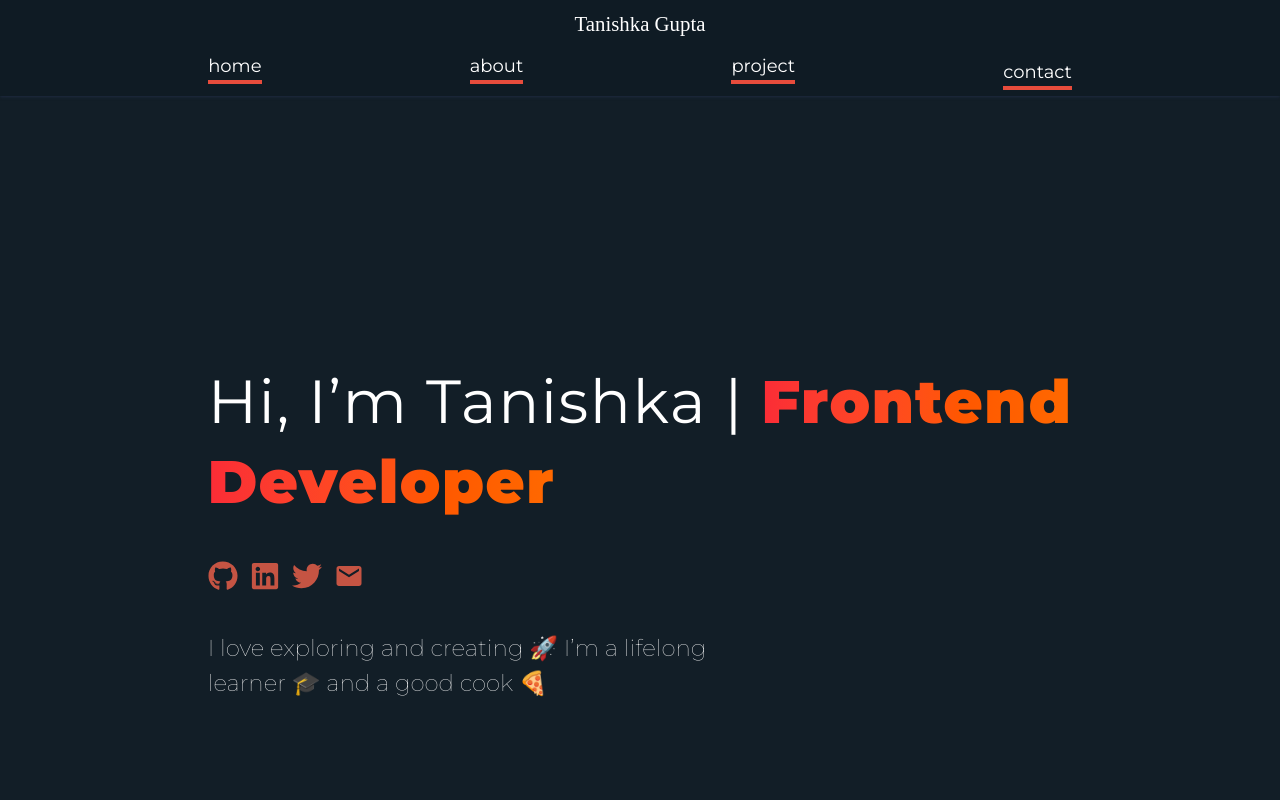
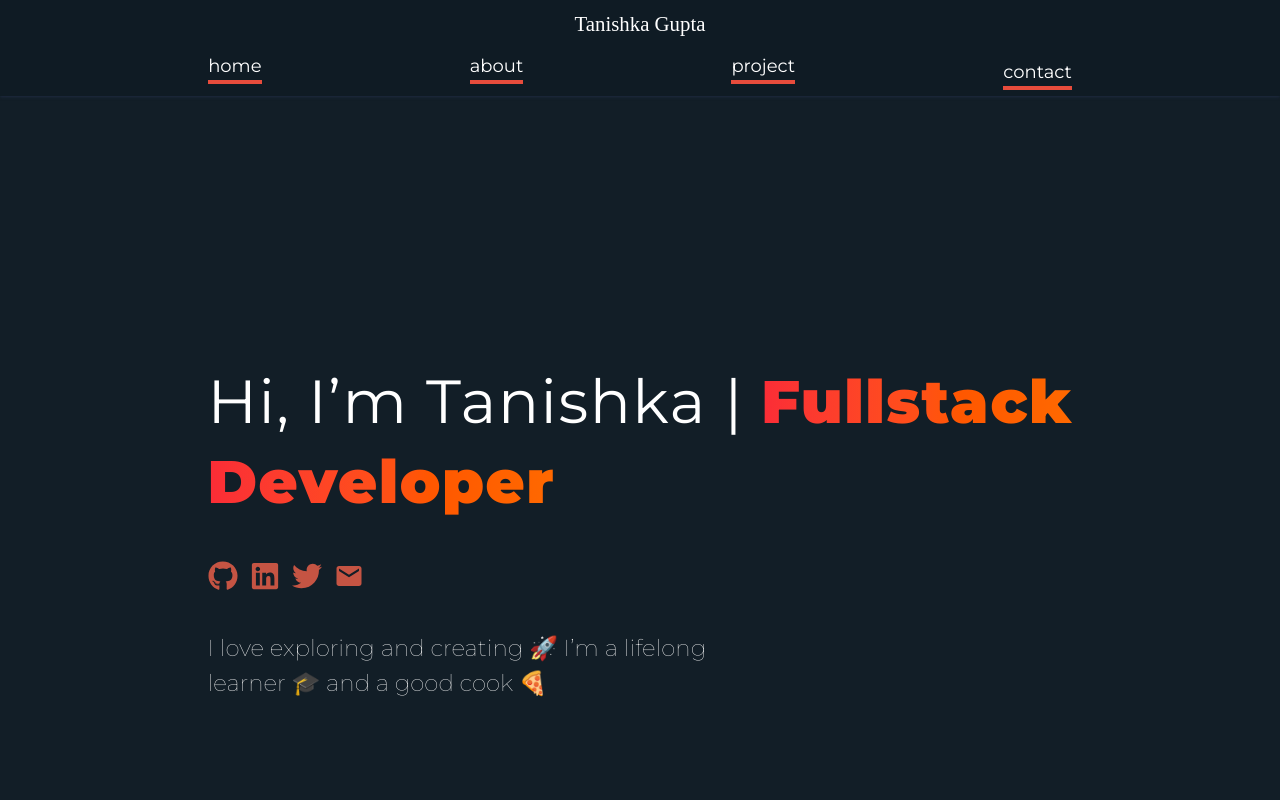
Before and after one commit to Billi007/Portfolio-project, a React (Vite) app in the folder app/: page / in a window 1280 px wide. Shown: the top 800 px of the page. Built offline with nearby package versions, Linux system fonts and the light colour scheme; a web font is replaced by a local one.

Commit message:
add changes in home

```diff
--- a/app/src/Pages/Home.jsx
+++ b/app/src/Pages/Home.jsx
@@ -13,7 +13,7 @@ const Home = () => {
           {" "}
           Hi, I’m Tanishka |{" "}
           <span className="bg-clip-text text-transparent bg-gradient-to-r from-red-500 to-orange-500 text-3xl md:text-6xl font-black">
-            Frontend
+            Fullstack
           </span>
           <br />
           <span className="bg-clip-text text-transparent bg-gradient-to-r from-red-500 to-orange-500 text-3xl md:text-6xl font-black">
```
